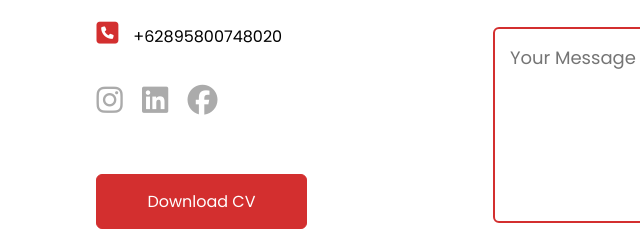
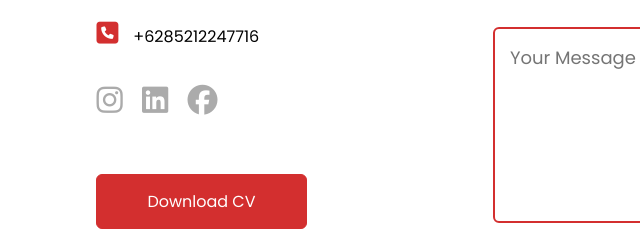
Before and after one commit to ardha24/PORTOFOLIO, a plain HTML site: page index.html in a window 1280 px wide. Shown: the part 3335-3566 px from the top of the page, 48-688 px from the left. Drawn offline with nearby package versions, Linux system fonts and the light colour scheme.

Commit message:
update no hp

```diff
--- a/index.html
+++ b/index.html
@@ -178,7 +178,7 @@
                 <div class="contact-left">
                     <h1 class="sub-title">Contact Me</h1>
                     <p><i class="fa-solid fa-paper-plane" style="color: #d32f2f;"></i> muhammadmardhatila15@gmail.com</p>
-                    <p><i class="fa-solid fa-square-phone" style="color: #d32f2f;"></i>+62895800748020</p>
+                    <p><i class="fa-solid fa-square-phone" style="color: #d32f2f;"></i>+6285212247716</p>
                     <div class="social-icons">
                         <a href="https://www.instagram.com/d.rdha?igsh=MXNudW1keWRxYnJ6ZA=="><i class="fab fa-instagram"></i></a>
                         <a href="https://www.linkedin.com/in/muhammad-mardhotillah-8b2982221/"><i class="fa-brands fa-linkedin"></i></a>
```
